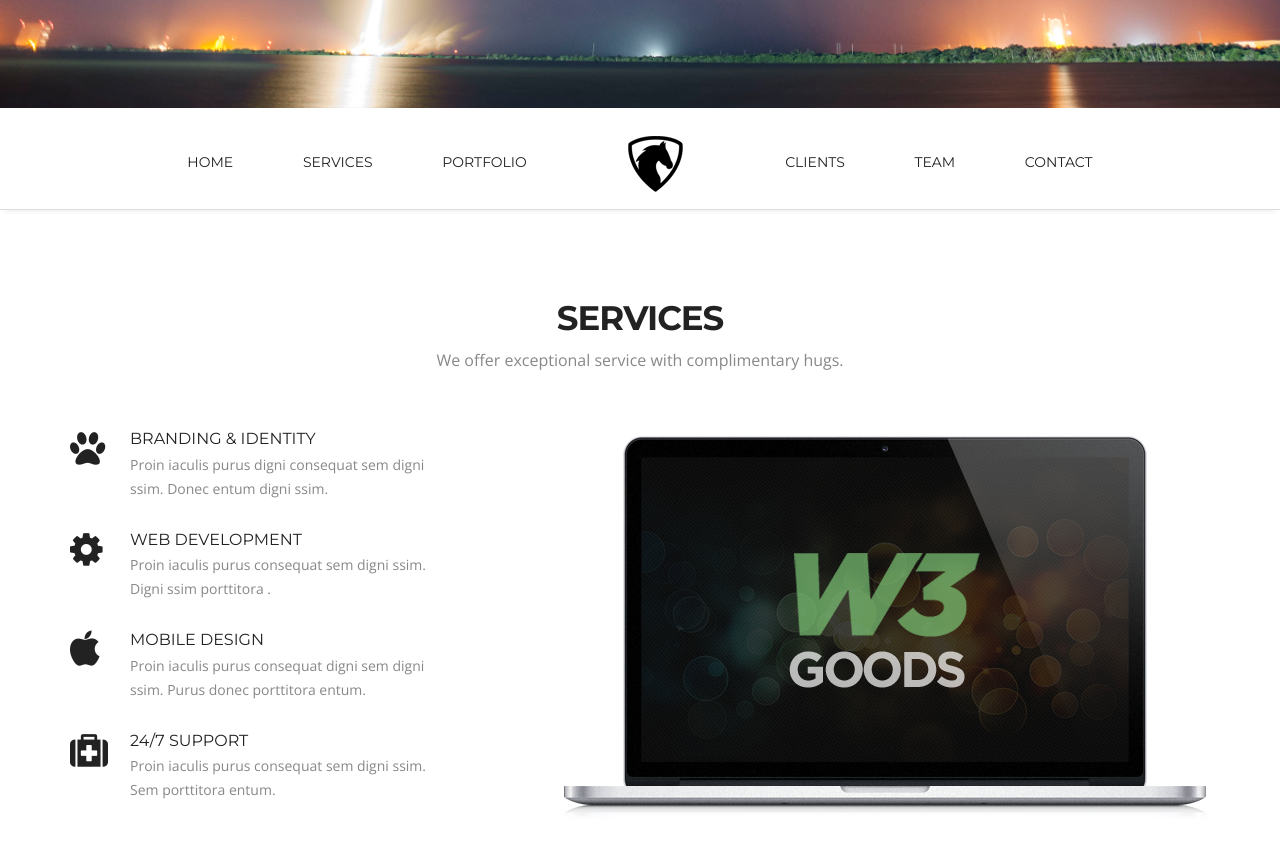
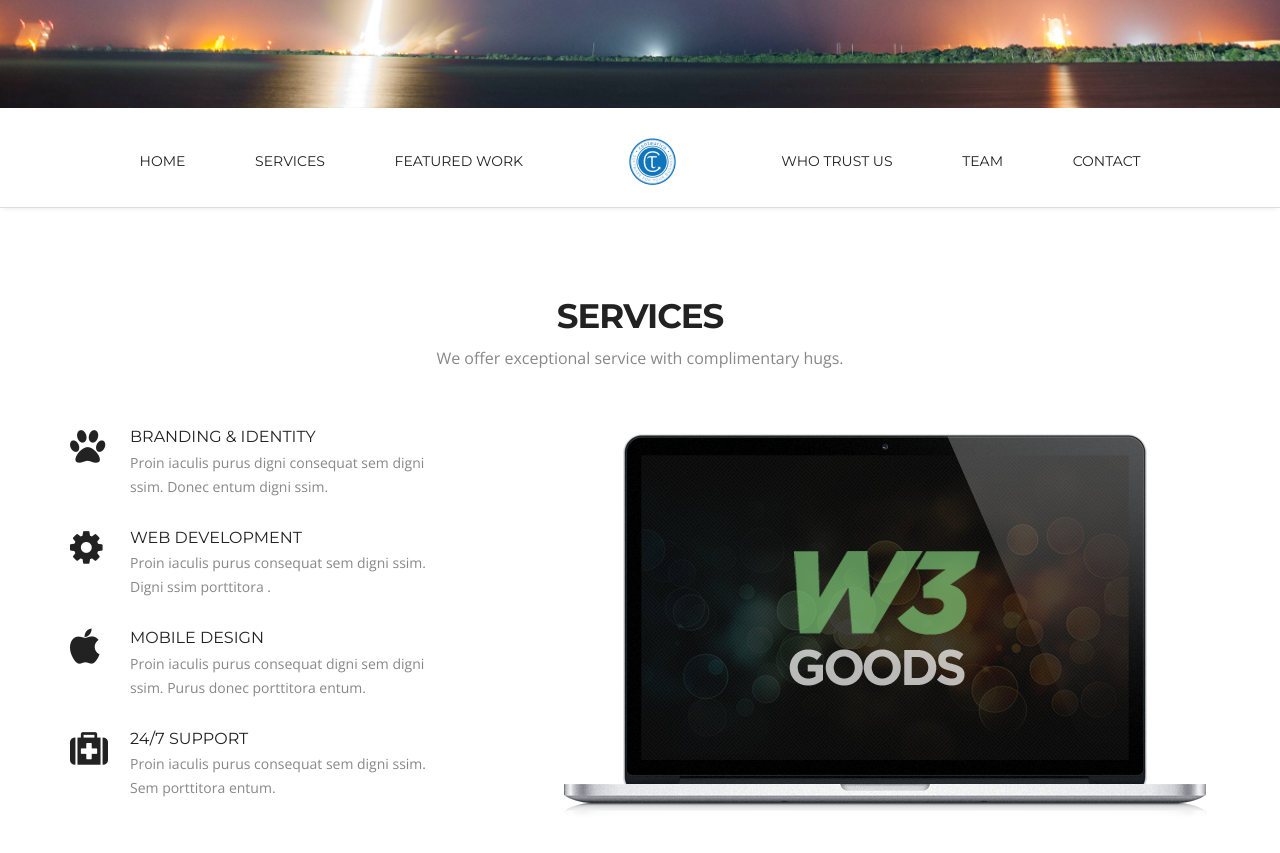
Before and after one commit to Centaurico/Centaurico.github.io, a plain HTML site: page index.html in a window 1280 px wide. Shown: the part 840-1693 px from the top of the page. Drawn offline with nearby package versions, Linux system fonts and the light colour scheme.

Commit message:
Add a few images and icons

```diff
--- a/index.html
+++ b/index.html
@@ -5,8 +5,8 @@
 <meta name="viewport" content="width=device-width, maximum-scale=1">
 
 <title>Homepage</title>
-<link rel="icon" href="favicon.png" type="image/png">
-<link rel="shortcut icon" href="favicon.ico" type="img/x-icon">
+<link rel="icon" href="icons/favicon.png" type="image/png">
+<link rel="shortcut icon" href="icons/favicon.ico" type="img/x-icon">
 
 <link href='https://fonts.googleapis.com/css?family=Montserrat:400,700' rel='stylesheet' type='text/css'>
 <link href='https://fonts.googleapis.com/css?family=Open+Sans:400,300,800italic,700italic,600italic,400italic,300italic,800,700,600' rel='stylesheet' type='text/css'>
@@ -56,9 +56,9 @@
         <ul class="main-nav">
         	<li><a href="#header">Home</a></li>
             <li><a href="#service">Services</a></li>
-            <li><a href="#Portfolio">Portfolio</a></li>
-            <li class="small-logo"><a href="#header"><img src="img/small-logo.png" alt=""></a></li>
-            <li><a href="#client">Clients</a></li>
+            <li><a href="#Portfolio">Featured Work</a></li>
+            <li class="small-logo"><a href="#header"><img src="icons/favicon-96x96.png" alt="" style="height:55px;"></a></li>
+            <li><a href="#client">Who Trust Us</a></li>
             <li><a href="#team">Team</a></li>
             <li><a href="#contact">Contact</a></li>
         </ul>
```
Also changed, not shown: icons/favicon-16x16.png (added), icons/favicon-32x32.png (added), icons/favicon-96x96.png (added), icons/favicon.ico (added), img/centaurico-logo.png (added), img/centaurico-sticker.png (added).
